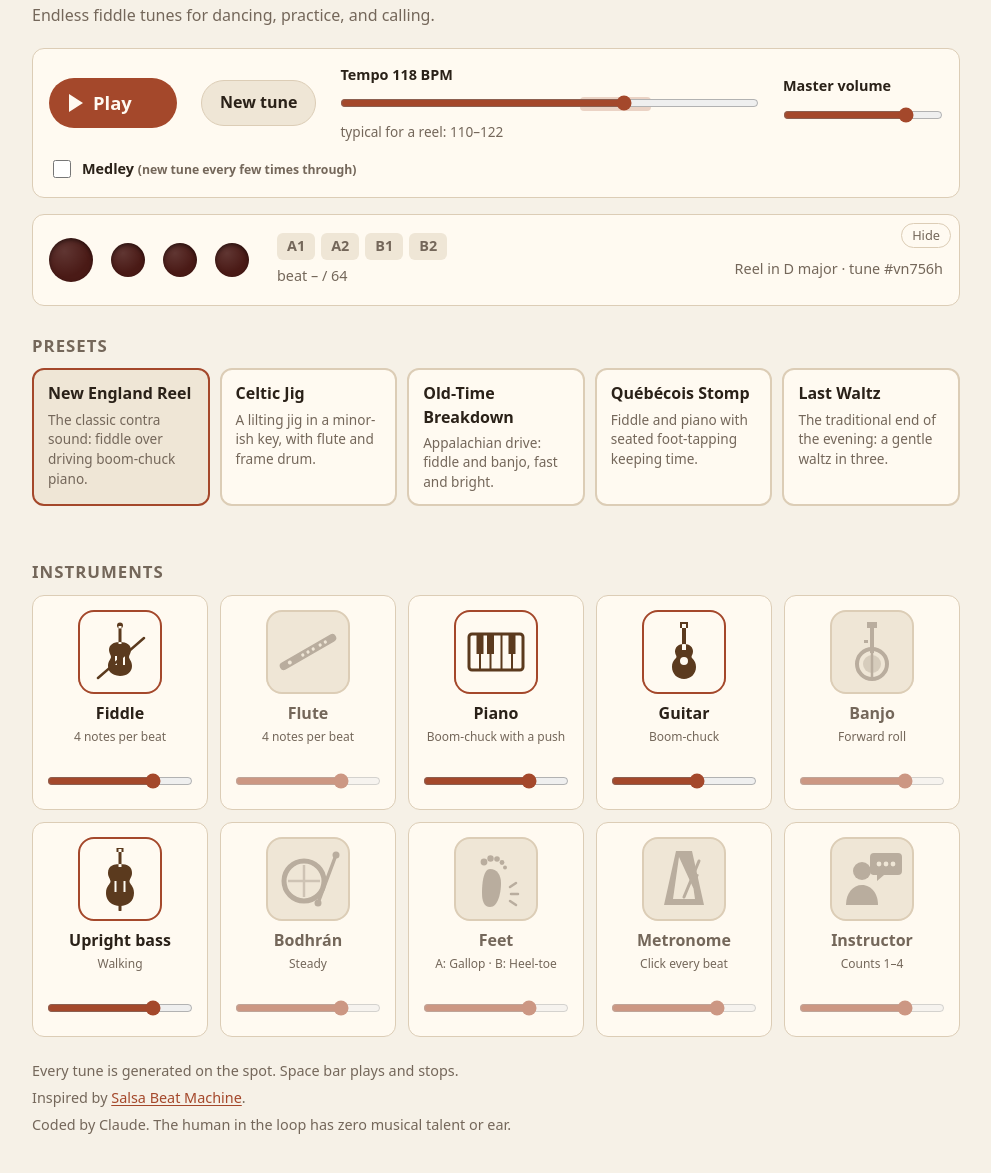
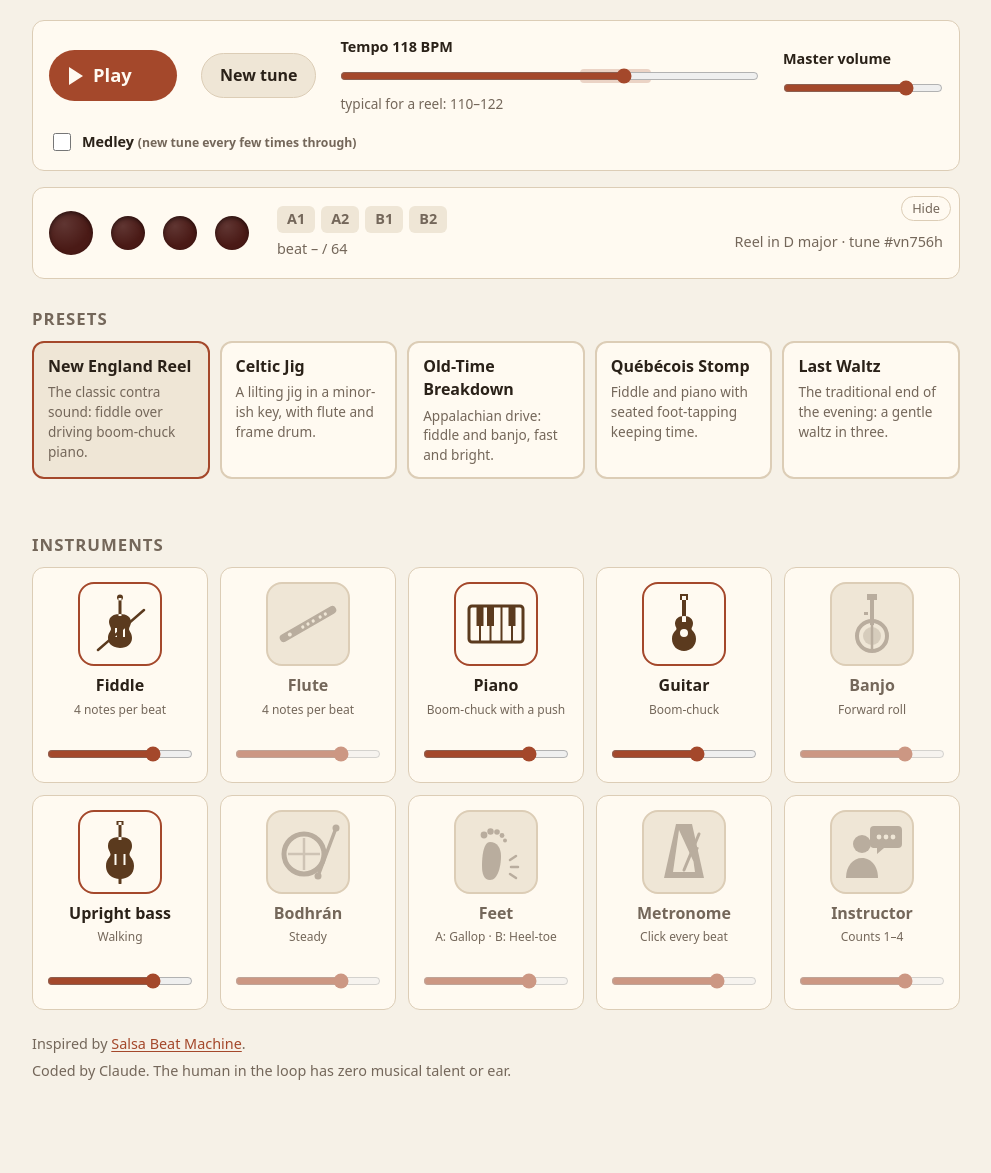
Before and after one commit to henniss/contra-beat-machine, a website with bundled scripts: page index.html in a window 1280 px wide. Shown: the part 81-1254 px from the top of the page, without its empty margins (144-1135 px from the left). After the commit the page ends 1200 px from the top, so only its background shows below. Built offline with nearby package versions, Linux system fonts and the light colour scheme.

Commit message:
Remove some unnecessary text.

```diff
--- a/index.html
+++ b/index.html
@@ -11,7 +11,6 @@
 <body>
   <header class="title-bar">
     <h1>Contra Beat Machine</h1>
-    <p class="tagline">Endless fiddle tunes for dancing, practice, and calling.</p>
   </header>
 
   <main>
@@ -71,7 +70,6 @@
   </main>
 
   <footer class="footer">
-    <p>Every tune is generated on the spot. Space bar plays and stops.</p>
     <p>Inspired by <a href="https://salsabeatmachine.org/">Salsa Beat Machine</a>.</p>
     <p>Coded by Claude. The human in the loop has zero musical talent or ear.</p>
   </footer>
```
